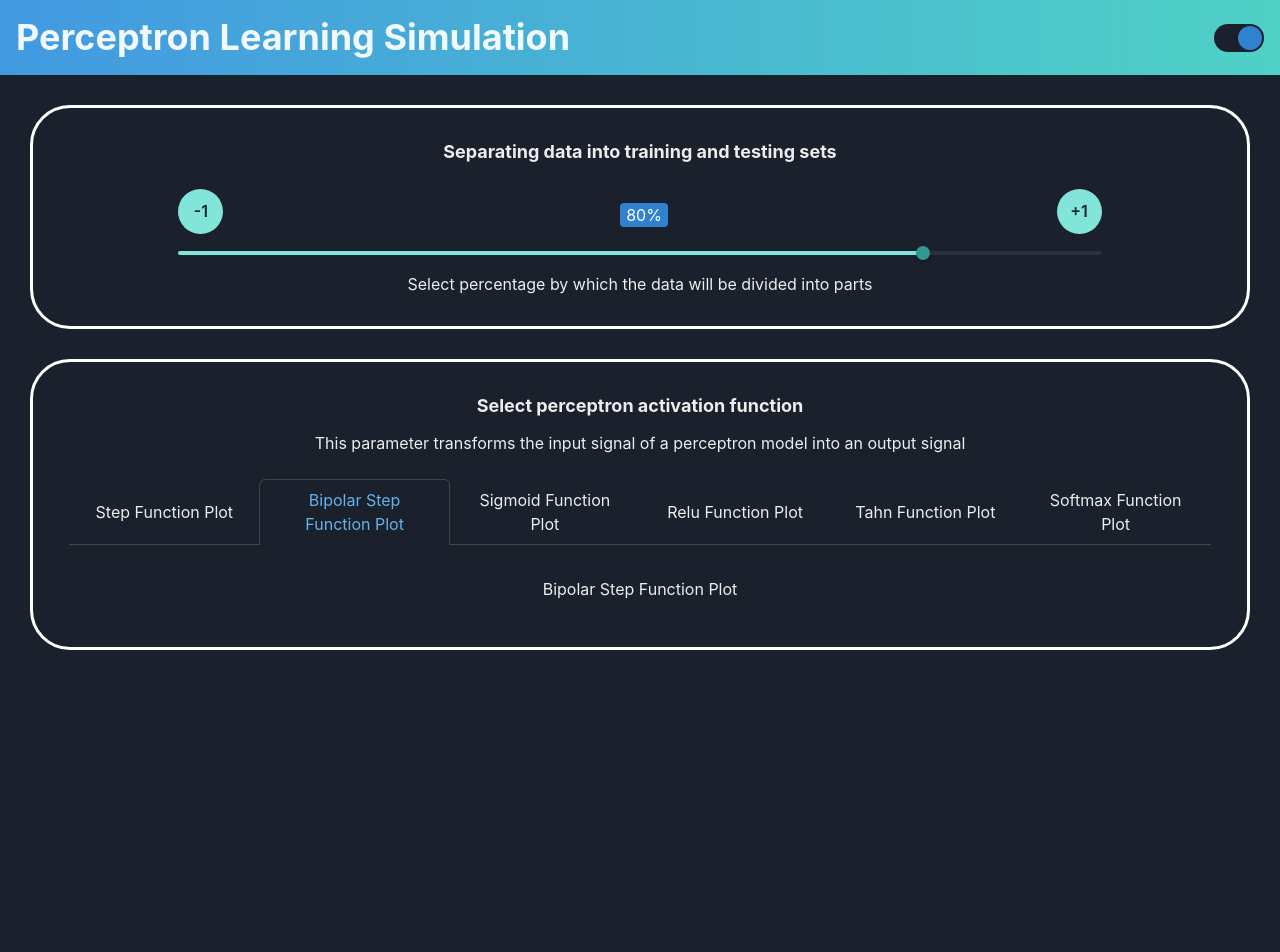
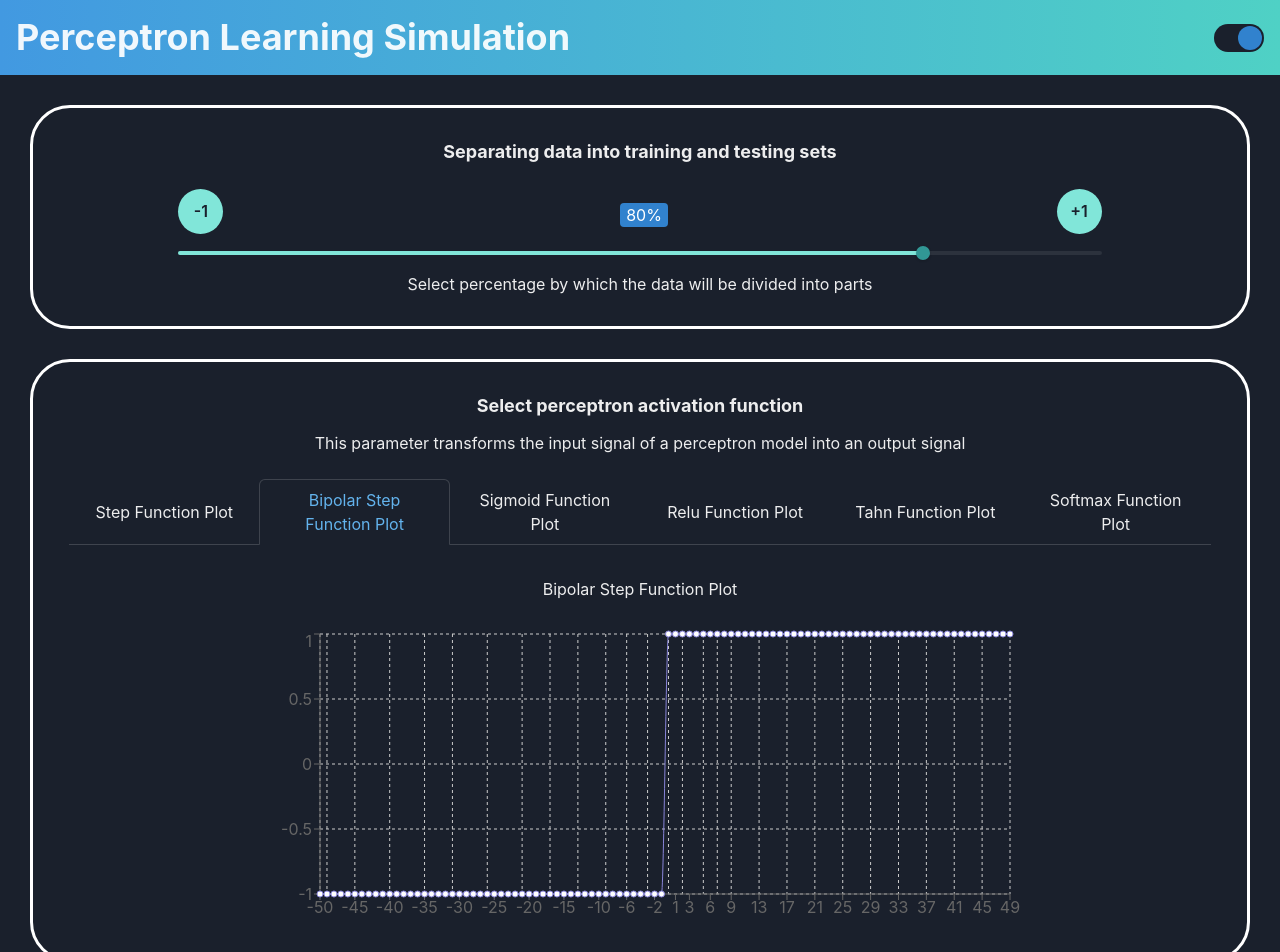
Before and after one commit to Lewoczegg/perceptron-simulation, a React (Vite) app: page /inputs in a window 1280 px wide. Shown: the top 952 px of the page. Before the commit the page ends 800 px from the top, so only its background shows below. Built offline with nearby package versions, Linux system fonts and the light colour scheme.

Commit message:
Build function graphs

```diff
--- /dev/null
+++ b/src/components/FunctionGraph.tsx
@@ -0,0 +1,57 @@
+import { useBreakpointValue } from "@chakra-ui/react";
+import {
+  LineChart,
+  Line,
+  XAxis,
+  YAxis,
+  CartesianGrid,
+  Tooltip,
+} from "recharts";
+import { ActivationFunctions } from "../services/perceptron";
+
+interface Props {
+  index: number;
+}
+
+const FunctionGraph = ({ index }: Props) => {
+  const chartWidth = useBreakpointValue({
+    base: 300,
+    sm: 400,
+    md: 600,
+    xl: 800,
+  });
+
+  const data = Array.from({ length: 100 }, (_, i) => ({
+    name: i - 50,
+    value: ActivationFunctions[index as keyof typeof ActivationFunctions](
+      i - 50
+    ),
+  }));
+
+  return (
+    <LineChart
+      width={chartWidth}
+      height={300}
+      data={data}
+      margin={{
+        top: 5,
+        right: 30,
+        left: 20,
+        bottom: 5,
+      }}
+    >
+      <CartesianGrid strokeDasharray="3 3" />
+      <XAxis dataKey="name" />
+      <YAxis />
+      <Tooltip />
+      <Line
+        type="monotone"
+        dataKey="value"
+        stroke="#8884d8"
+        activeDot={{ r: 8 }}
+      />
+    </LineChart>
+  );
+};
+
+export default FunctionGraph;
--- a/src/components/PerceptronActivationFuncions.tsx
+++ b/src/components/PerceptronActivationFuncions.tsx
@@ -1,5 +1,4 @@
 import {
-  Box,
   Flex,
   Tab,
   TabList,
@@ -12,6 +11,7 @@ import {
   useBreakpointValue,
 } from "@chakra-ui/react";
 import { ChangeEvent } from "react";
+import FunctionGraph from "./FunctionGraph";
 
 interface Props {
   onFunctionChange: (index: number) => void;
@@ -31,7 +31,10 @@ const PerceptronActivationFuncions = ({
   };
 
   const handleSelectChange = (event: ChangeEvent<HTMLSelectElement>) => {
-    onFunctionChange(parseInt(event.target.value));
+    const value = parseInt(event.target.value);
+    if (!isNaN(value)) {
+      onFunctionChange(value);
+    }
   };
 
   const functions = [
@@ -91,6 +94,7 @@ const PerceptronActivationFuncions = ({
           </TabPanels>
         </Tabs>
       )}
+      <FunctionGraph index={currentFunctionIndex} />
     </Flex>
   );
 };
--- a/src/services/perceptron.ts
+++ b/src/services/perceptron.ts
@@ -7,7 +7,7 @@ enum ActivationFunction {
   SOFTMAX_FUNCTION,
 }
 
-const ActivationFunctions = {
+export const ActivationFunctions = {
   [ActivationFunction.STEP_FUNCTION]: (x: number) => (x >= 0 ? 1 : 0),
   [ActivationFunction.BIPOLAR_STEP_FUNCTION]: (x: number) => (x < 0 ? -1 : 1),
   [ActivationFunction.SIGMOID_FUNCTION]: (x: number) => 1 / (1 + Math.exp(-x)),
```
